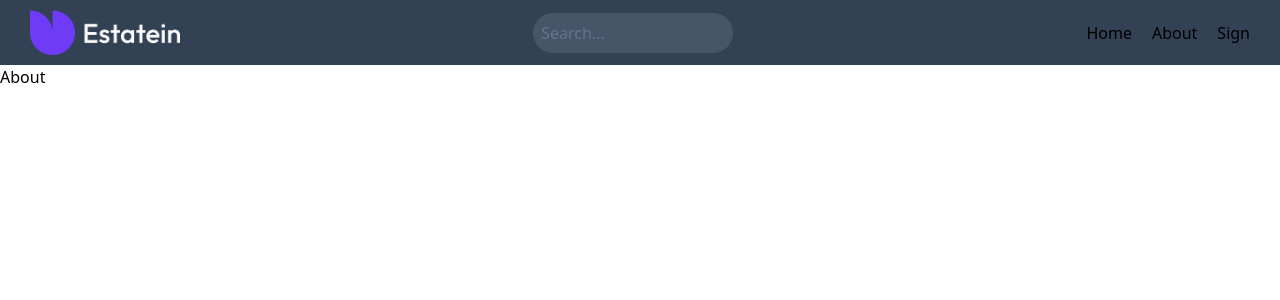
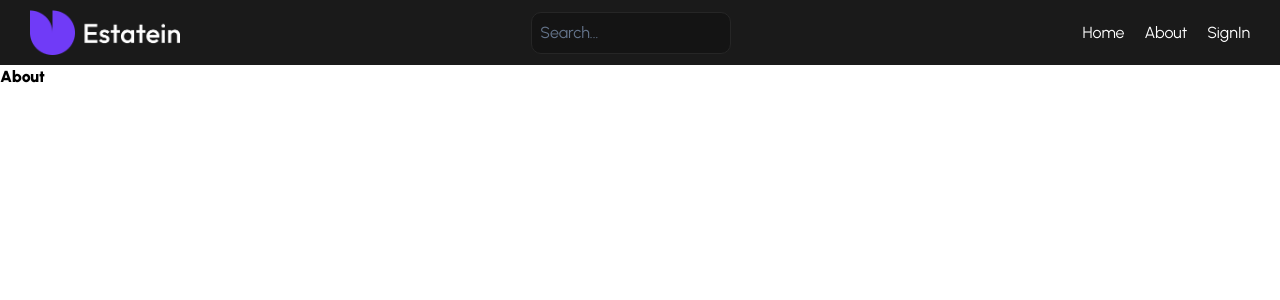
Before and after one commit to Swapnilsharma881/mernEstate, a React (Vite) app in the folder client/: page /about in a window 1280 px wide. Shown: the top 300 px of the page. Built offline with nearby package versions, Linux system fonts and the light colour scheme.

Commit message:
Added Project Font

```diff
--- a/client/index.html
+++ b/client/index.html
@@ -1,12 +1,22 @@
-<!doctype html>
+<!DOCTYPE html>
 <html lang="en">
   <head>
     <meta charset="UTF-8" />
     <link rel="icon" type="image/svg+xml" href="/vite.svg" />
     <meta name="viewport" content="width=device-width, initial-scale=1.0" />
+
+
+    <link rel="preconnect" href="https://fonts.googleapis.com" />
+    <link rel="preconnect" href="https://fonts.gstatic.com" crossorigin />
+    <link
+      href="https://fonts.googleapis.com/css2?family=Urbanist:ital,wght@0,100..900;1,100..900&display=swap"
+      rel="stylesheet"
+    />
+
+
     <title>EstateIn</title>
   </head>
-  <body>
+  <body >
     <div id="root"></div>
 
     <script type="module" src="/src/main.jsx"></script>
--- a/client/src/components/Header.jsx
+++ b/client/src/components/Header.jsx
@@ -1,21 +1,22 @@
 import React from "react";
+import { Link } from 'react-router-dom';
 
 
 export default function Header() {
   return <div>
-<header className="px-[30px] py-[10px] bg-slate-700 flex justify-between items-center">
-  <div className="bg-slate-700">
-  <img src="./src/assets/logo.png" alt="logo" className="w-[150px]"/>
+<header className="px-[30px] py-[10px] bg-gray-10 flex justify-between items-center font-urbanist">
+  <div className="">
+  <Link to="/"><img src="./src/assets/logo.png" alt="logo" className="w-[150px]"/></Link>
   </div>
 
   <form action="">
-    <input type="text" name="Search" placeholder="Search..." id="" className=" focus:outline-none bg-slate-600 p-2 w-[150px] lg:w-[200px] rounded-[50px] placeholder-slate-500 " />
+    <input type="text" name="Search" placeholder="Search..." id="" className="border border-gray-15  focus:outline-none bg-gray-08 p-2 w-[150px] lg:w-[200px] rounded-[10px] placeholder-slate-500 " />
   </form>
   <div>
-    <ul className="flex gap-5">
-      <li className="hover:text-slate-400 " >Home</li>
-      <li className="hover:text-slate-400">About</li>
-      <li className="hover:text-slate-400">Sign</li>
+    <ul className="flex gap-5  text-white ">
+      <li className="hover:text-gray-20"><Link to="/">Home</Link></li>
+      <li className="hover:text-gray-20"><Link to="/about">About</Link></li>
+      <li className="hover:text-gray-20"><Link to="/sign-in">SignIn</Link></li>
     </ul>
   </div>
 </header>
--- a/client/src/pages/About.jsx
+++ b/client/src/pages/About.jsx
@@ -2,6 +2,6 @@ import React from 'react'
 
 export default function About() {
   return (
-    <div>About</div>
+    <div className="font-urbanist font-black">About</div>
   )
 }
--- a/client/src/pages/Contact.jsx
+++ b/client/src/pages/Contact.jsx
@@ -2,6 +2,6 @@ import React from 'react'
 
 export default function Contact() {
   return (
-    <div>Contact</div>
+    <div className="font-urbanist">Contact</div>
   )
 }
--- a/client/src/pages/Home.jsx
+++ b/client/src/pages/Home.jsx
@@ -2,7 +2,7 @@ import React from 'react'
 
 export default function Home() {
   return (
-    <div>
+    <div className="font-urbanist">
         <h1> Home</h1>
     </div>
   )
--- a/client/src/pages/Profile.jsx
+++ b/client/src/pages/Profile.jsx
@@ -2,6 +2,6 @@ import React from 'react'
 
 export default function Profile() {
   return (
-    <div>Profile</div>
+    <div className="font-urbanist">Profile</div>
   )
 }
--- a/client/src/pages/Properties.jsx
+++ b/client/src/pages/Properties.jsx
@@ -2,6 +2,6 @@ import React from 'react'
 
 export default function Properties() {
   return (
-    <div>Properties</div>
+    <div className="font-urbanist">Properties</div>
   )
 }
--- a/client/src/pages/Services.jsx
+++ b/client/src/pages/Services.jsx
@@ -2,6 +2,6 @@ import React from 'react'
 
 export default function Services() {
   return (
-    <div>Services</div>
+    <div className="font-urbanist">Services</div>
   )
 }
--- a/client/src/pages/SignIn.jsx
+++ b/client/src/pages/SignIn.jsx
@@ -2,6 +2,6 @@ import React from 'react'
 
 export default function SignIn() {
   return (
-    <div>SignIn</div>
+    <div className="font-urbanist-">SignIn</div>
   )
 }
--- a/client/src/pages/SignUp.jsx
+++ b/client/src/pages/SignUp.jsx
@@ -2,6 +2,6 @@ import React from 'react'
 
 export default function SignUp() {
   return (
-    <div>SignUp</div>
+    <div className="font-urbanist-">SignUp</div>
   )
 }
--- a/client/tailwind.config.js
+++ b/client/tailwind.config.js
@@ -1,24 +1,51 @@
 /** @type {import('tailwindcss').Config} */
+// tailwind.config.js
+
 module.exports = {
   content: [
-    "index.html",
-    "./src/**/*.{js,jsx,ts,tsx}",
+    './src/**/*.{js,jsx,ts,tsx}', // Adjust paths as necessary
   ],
-  theme: {
-    extend: {},
-  },
-  plugins: [],
-
   theme: {
     extend: {
       colors: {
-        primary: '#191919',
-        primaryDark:'primary',
-        secondary: '#3F51B5',
-        button:'#FF7A00',
-        lightButton:'#FFE4CC',
-        // Add more colors as needed
+        // Purple Shade
+        'purple-95': '#FFF1E5',
+        'purple-90': '#FFE4CC',
+        'purple-75': '#FFCA99',
+        'purple-70': '#FF9533',
+        'purple-60': '#FF7A00',
+        'purple-65': '#1A64FF',
+
+        // White Shade
+        'white-99': '#FCFCFD',
+        'white-97': '#F7F7F8',
+        'white-95': '#F1F1F3',
+        'white-90': '#E4E4E7',
+
+        // Grey Shade
+        'gray-60': '#999999',
+        'gray-50': '#808080',
+        'gray-40': '#666666',
+        'gray-30': '#4D4D4D',
+        'gray-20': '#333333',
+        'gray-15': '#262626',
+        'gray-10': '#1A1A1A',
+        'gray-08': '#141414',
+      },
+      fontFamily: {
+        'urbanist': ['Urbanist', 'sans-serif'],
+      },
+      fontWeight: {
+        'thin': 100,
+        'light': 300,
+        'normal': 400,
+        'medium': 500,
+        'semibold': 600,
+        'bold': 700,
+        'extrabold': 800,
+        'black': 900,
       },
     },
   },
-}
+  plugins: [],
+};
```
